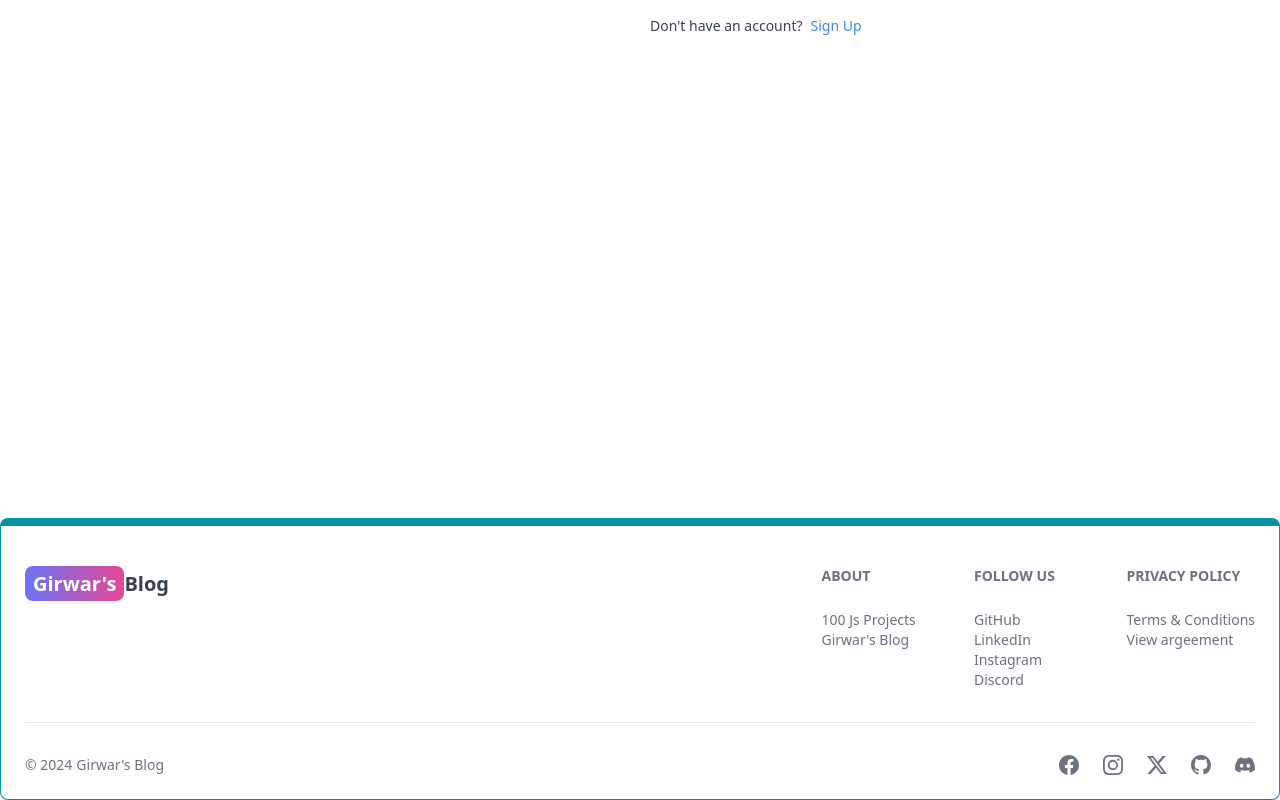
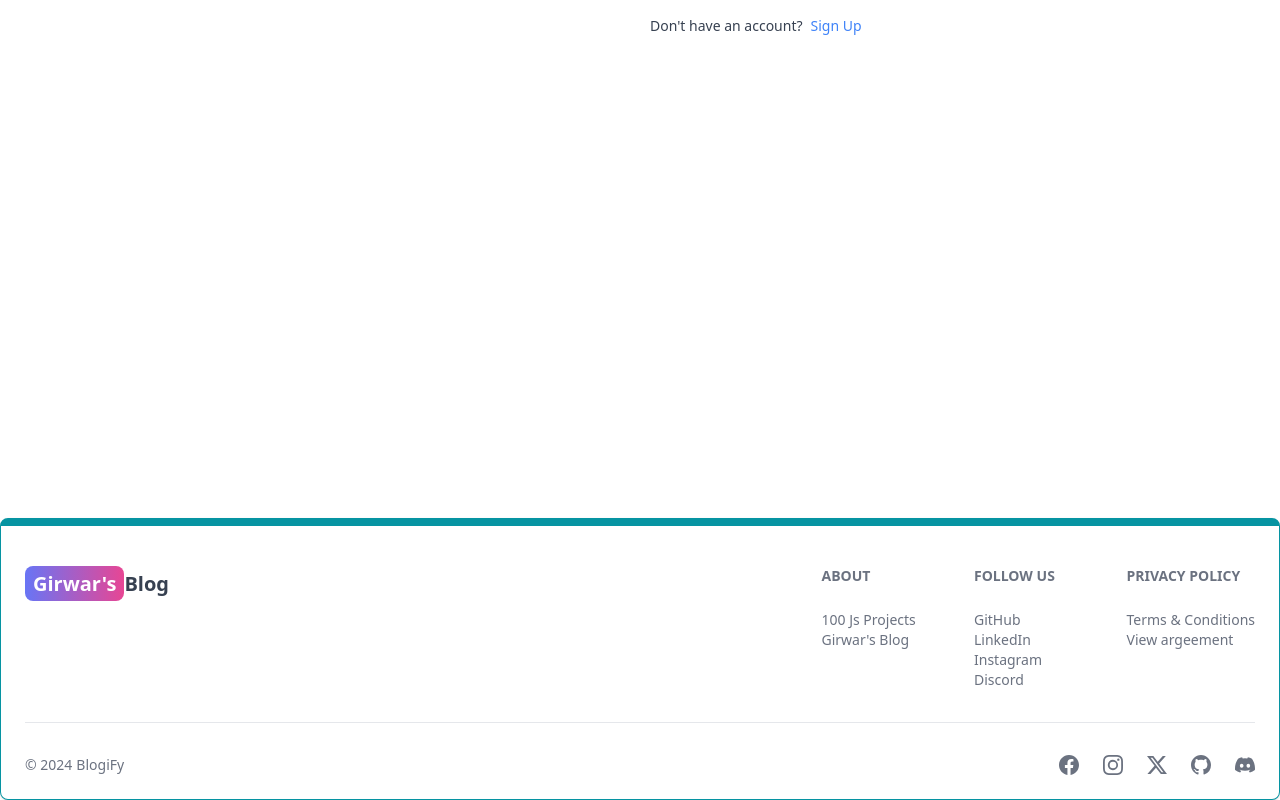
Before and after one commit to Girwar-Sahu/blogapp-using-mern, a React (Vite) app in the folder client/: page /signin in a window 1280 px wide. Shown: the part 426-1226 px from the top of the page. Built offline with nearby package versions, Linux system fonts and the light colour scheme; no server answers; a web font is replaced by a local one.

Commit message:
Update Footer.jsx

```diff
--- a/client/src/components/Footer.jsx
+++ b/client/src/components/Footer.jsx
@@ -85,7 +85,7 @@ function FooterCom() {
           <Footer.Copyright
             className="flex justify-center"
             href="#"
-            by="Girwar's Blog"
+            by="BlogiFy"
             year={new Date().getFullYear()}
           />
           <div className="flex gap-6 sm:mt-0 mt-4 justify-center">
```
